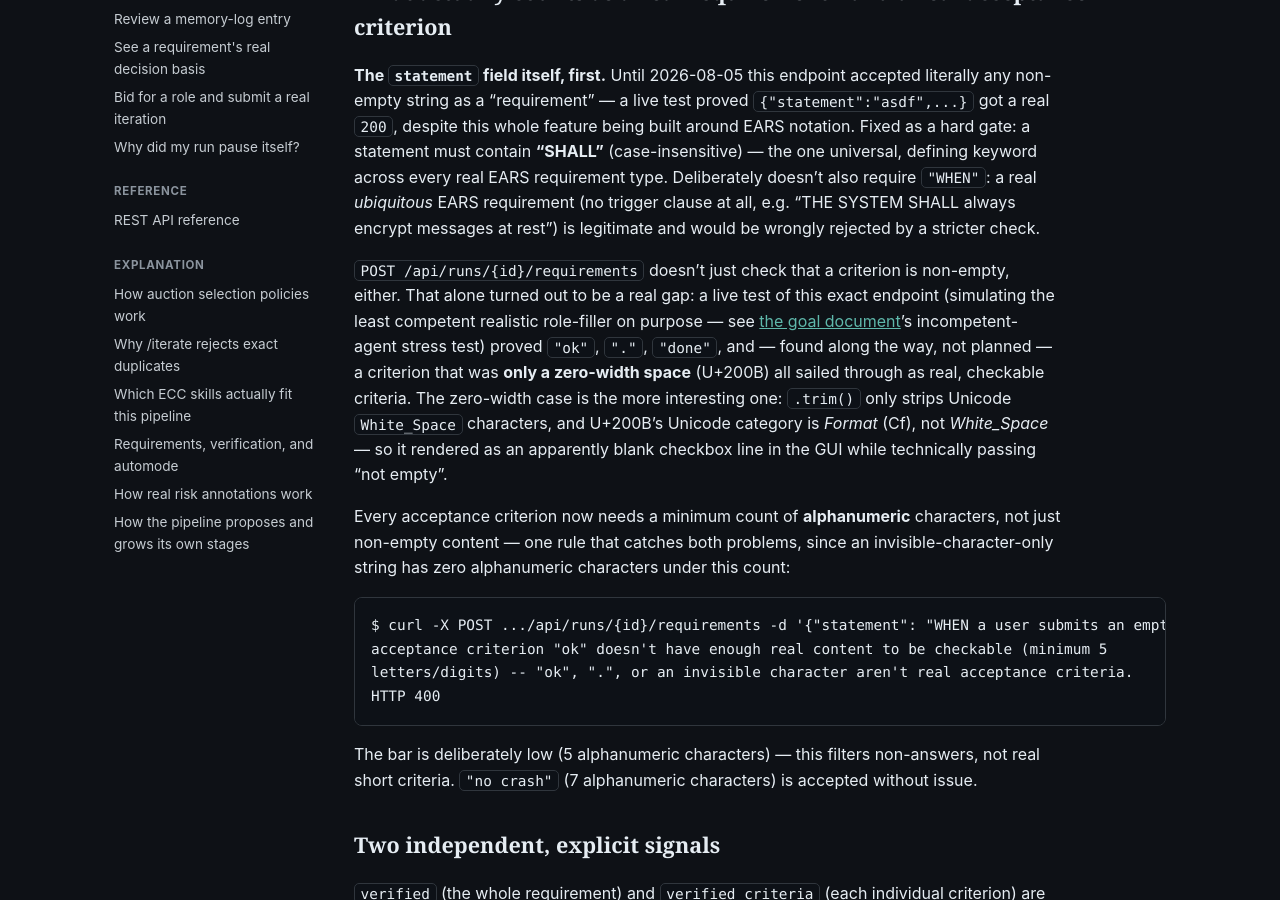
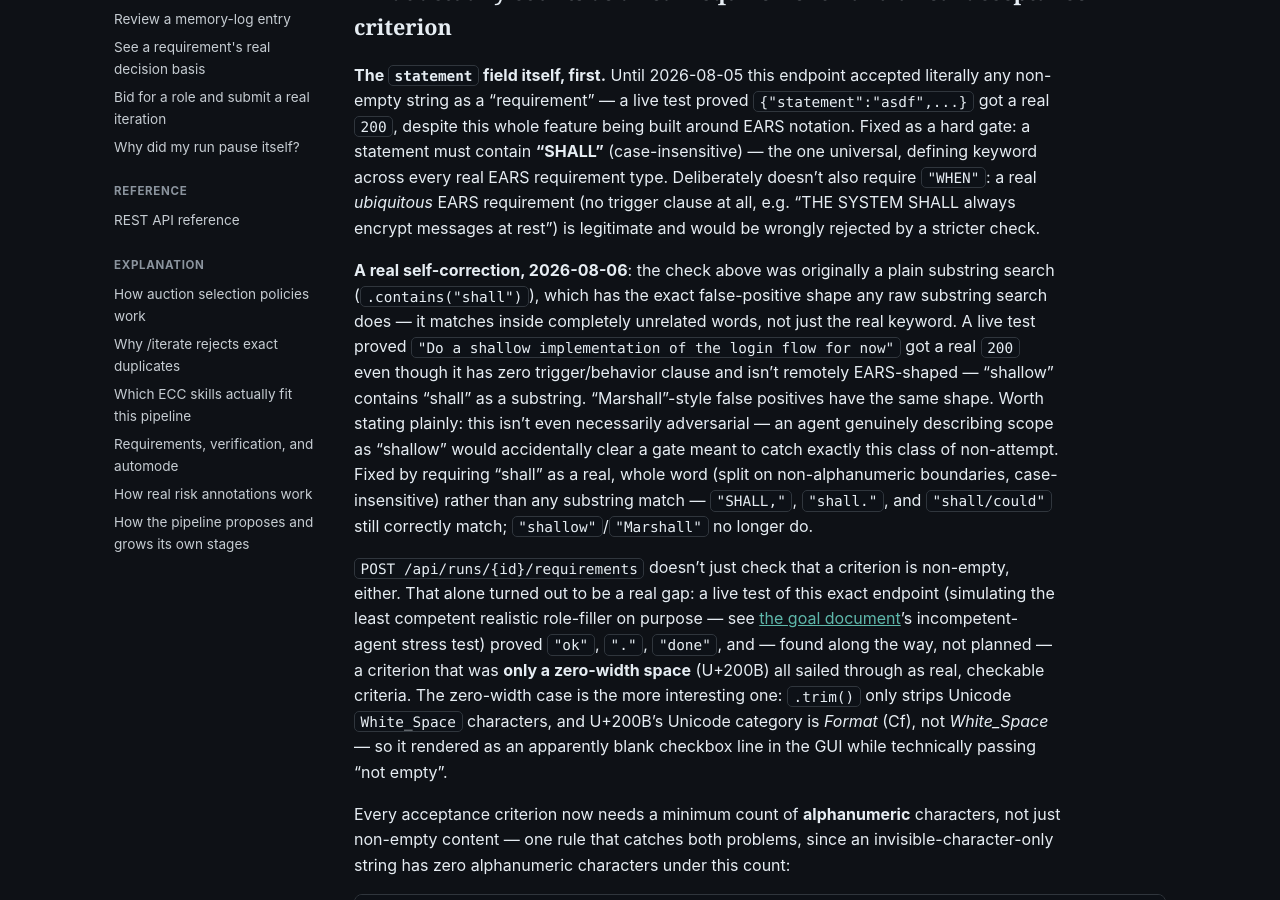
Before and after one commit to scimbe/CADS-devsystem-docs, a Jekyll site: the page built from _explanation/requirements-and-automode.md, in a window 1280 px wide and 900 px high, scrolled down 358 px. Built offline with Jekyll 4.4.1, drawn with Linux system fonts in a browser that asks for light colours.

Commit message:
explanation: document the EARS SHALL-substring false-positive fix
CADS-devsystem@49a5265 (stress test's thirteenth real run) found the
SHALL check this page already documented was itself a plain substring
search, with the exact false-positive shape any substring search has --
"shallow"/"Marshall" matched even though neither is a real attempt at
EARS notation. Documents the live-verified before/after: the same
"shallow implementation" statement that got a 200 now gets a 400, a
genuine "SHALL," with trailing punctuation still gets a clean 200 --
re-verified against the actual deployment while writing this, not
paraphrased from the commit message.

Co-Authored-By: Claude Sonnet 5 <noreply@anthropic.com>
Claude-Session: https://claude.ai/code/session_018FkngvdKnmVcAT84EZe7Ur

```diff
--- a/_explanation/requirements-and-automode.md
+++ b/_explanation/requirements-and-automode.md
@@ -21,6 +21,18 @@ statement must contain **"SHALL"** (case-insensitive) — the one universal, def
 every real EARS requirement type. Deliberately doesn't also require `"WHEN"`: a real *ubiquitous*
 EARS requirement (no trigger clause at all, e.g. "THE SYSTEM SHALL always encrypt messages at
 rest") is legitimate and would be wrongly rejected by a stricter check.
+
+**A real self-correction, 2026-08-06**: the check above was originally a plain substring search
+(`.contains("shall")`), which has the exact false-positive shape any raw substring search does — it
+matches inside completely unrelated words, not just the real keyword. A live test proved
+`"Do a shallow implementation of the login flow for now"` got a real `200` even though it has zero
+trigger/behavior clause and isn't remotely EARS-shaped — "shallow" contains "shall" as a substring.
+"Marshall"-style false positives have the same shape. Worth stating plainly: this isn't even
+necessarily adversarial — an agent genuinely describing scope as "shallow" would accidentally clear
+a gate meant to catch exactly this class of non-attempt. Fixed by requiring "shall" as a real,
+whole word (split on non-alphanumeric boundaries, case-insensitive) rather than any substring match
+— `"SHALL,"`, `"shall."`, and `"shall/could"` still correctly match; `"shallow"`/`"Marshall"` no
+longer do.
 
 `POST /api/runs/{id}/requirements` doesn't just check that a criterion is non-empty, either. That
 alone turned out to be a real gap: a live test of this exact endpoint (simulating the least
```
